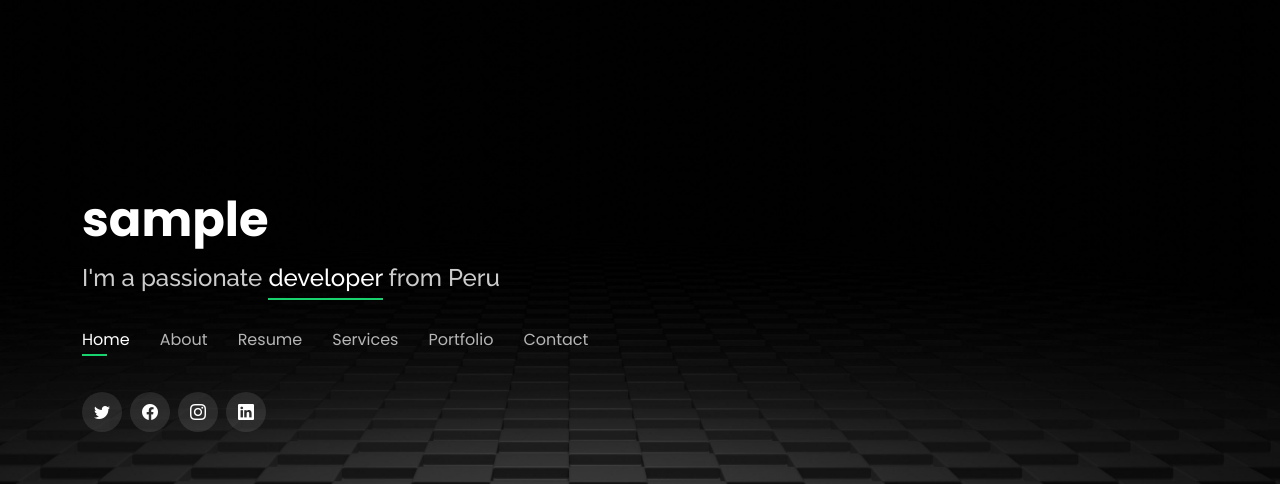
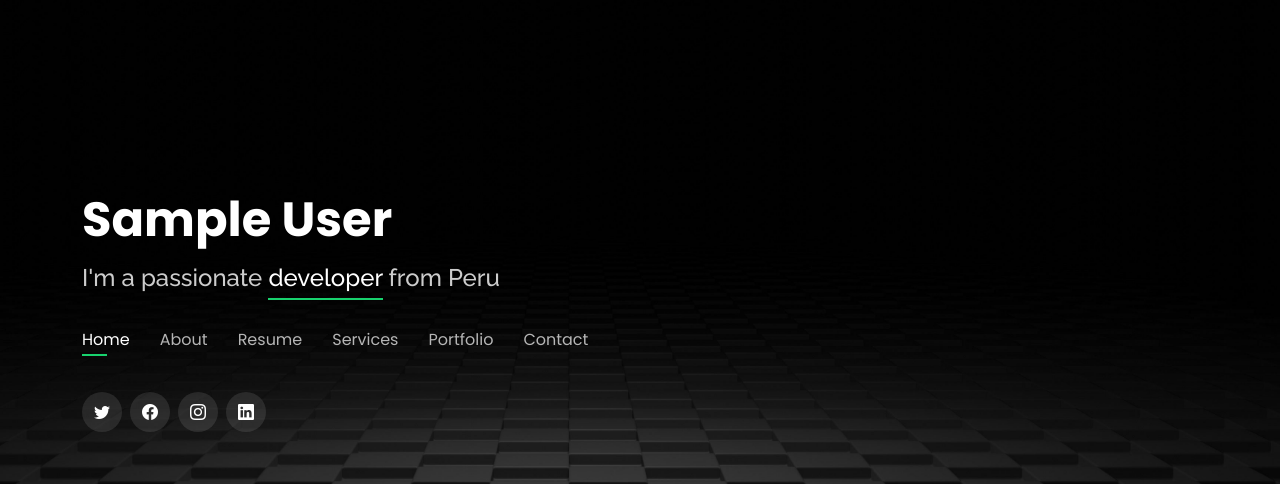
Before and after one commit to starkymc/Portafolio, a Django app: page /profile/ in a window 1280 px wide. Shown: the part 134-618 px from the top of the page. Run offline with Django 4.2, Linux system fonts and the light colour scheme; the visitor is signed in with stand-in values (Sample User, id 1); some libraries are stand-ins or nearby versions.

Commit message:
third commit

```diff
--- a/portafoliopersonal/templates/index.html
+++ b/portafoliopersonal/templates/index.html
@@ -51,8 +51,10 @@
     <div class="container">
 
       {% if user.is_authenticated %}
-
-        <h1> <a href="">{{ user.username }} </a></h1>
+        <!-- Filtro mayuscula primera letra y nombre completo-->
+        <h1> <a href="">{{ user.username|title }} {{ user.last_name|title }} </a></h1>
+        {% else %}
+        <h1><a href="">Admin </a></h1>
       {% endif %}
 
      <!-- <h1><a href="">Starky Medina</a></h1> -->
@@ -95,10 +97,23 @@
 
       <div class="row">
         <div class="col-lg-4" data-aos="fade-right">
-          <img src="static/assets/img/me.jpg" class="img-fluid" alt="">
+          <img src="../static/assets/img/me.jpg" class="img-fluid" alt="">
         </div>
         <div class="col-lg-8 pt-4 pt-lg-0 content" data-aos="fade-left">
-          <h3>UI/UX &amp; Graphic Designer</h3>
+
+
+
+        <!-- Llamando el titulo h3 apellido-->
+          {% if user.is_authenticated %}
+            <h3> <a href="">{{ user.first_name|title }} </a></h3>
+          {% else %}
+            <h3>UI/UX &amp; Graphic Designer</h3>
+          {% endif %}
+
+
+
+
+
           <p class="fst-italic">
             Lorem ipsum dolor sit amet, consectetur adipiscing elit, sed do eiusmod tempor incididunt ut labore et dolore
             magna aliqua.
--- a/portafoliopersonal/views.py
+++ b/portafoliopersonal/views.py
@@ -58,9 +58,10 @@ def signin(request):
 
 
 # MUESTRA MENSAJE DE BIENVENIDA AL USUARIO
-#@login_required -> si para entrar sera requerido iniciar sesion
+#@login_required -> si para entrar sera requerido iniciar
 def profile(request):
-    return render(request, 'index.html') #profile
+
+        return render(request, 'index.html') #profile
 
 
 # SI EL USUARIO CIERRA SESION MANDA AL LOGIN
--- a/usuario.txt
+++ b/usuario.txt
@@ -20,3 +20,6 @@ pass: peru20151
 
 user: Rick35
 pass: dbz36ReQ
+
+user: Jesz593
+pass: xkods"4F@
```
Also changed, not shown: portafoliopersonal/static/forms/Readme.txt (deleted).
